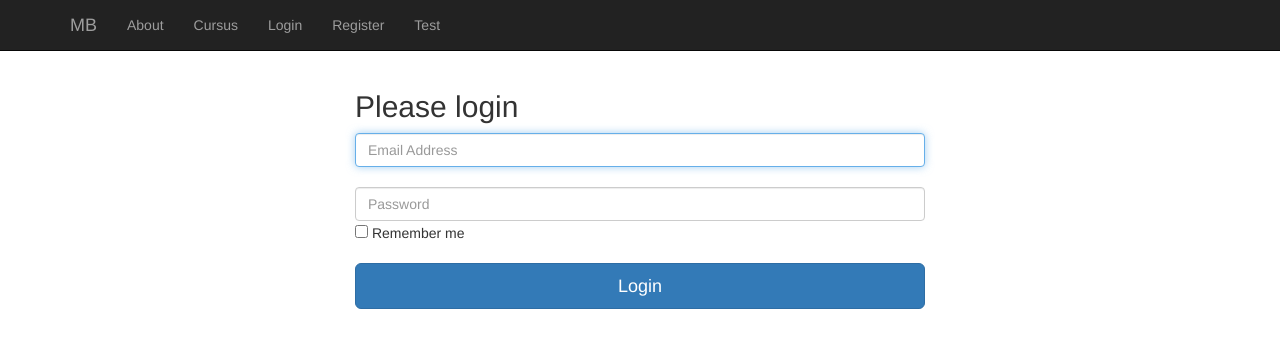
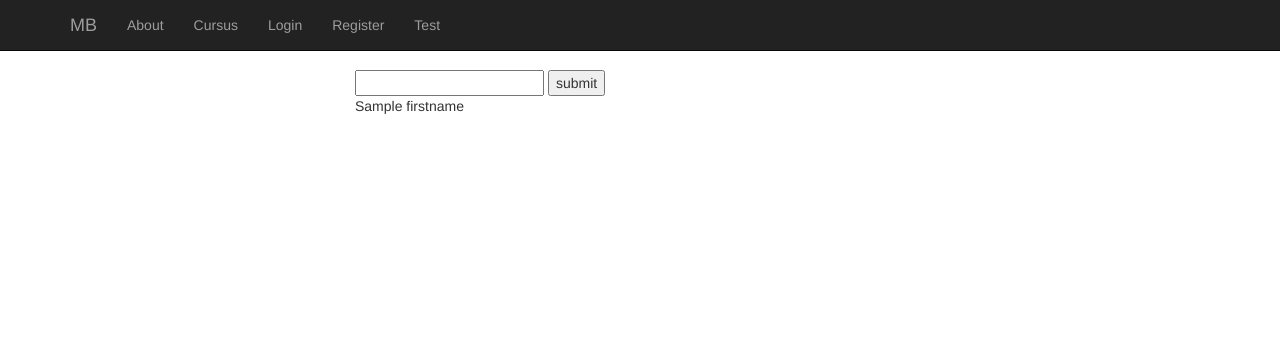
Before and after one commit to dennisslimmers/MonkeyBusiness, a Django app: template templates/login.html in a window 1280 px wide. Shown: the top 348 px of the page. Run offline with Django 3.2, Linux system fonts and the light colour scheme; the template is opened without the code that fills it: most values are stand-ins (such as "Sample title", 1, 10 or a date in 2020); some libraries are stand-ins or nearby versions.

Commit message:
Fix post

```diff
--- a/DjangoProjects/urls.py
+++ b/DjangoProjects/urls.py
@@ -12,4 +12,5 @@ urlpatterns = [
     url(r'^login/', TemplateView.as_view(template_name='login.html')),
     url(r'^register/', TemplateView.as_view(template_name='register.html')),
     url(r'^admin/', admin.site.urls),
+    url(r'^test1/',views.create)
 ]
--- a/templates/login.html
+++ b/templates/login.html
@@ -1,13 +1,11 @@
 {% extends "base.html" %}
 {% block content %}
   <div class="container" style="width: 600px">
-    <form class="form-signin" name="form" method="POST">
+    <form action="/test1/" method="post">
         {% csrf_token %}
-        <h2 class="form-signin-heading">Please login</h2>
-        <input type="text" class="form-control" name="username" placeholder="Email Address" required="" autofocus="" /><br>
-        <input type="password" class="form-control" name="password" placeholder="Password" required=""/>
-        <input type="checkbox" value="remember-me" id="rememberMe" name="rememberMe"> Remember me<br><br>
-        <button class="btn btn-lg btn-primary btn-block" type="submit">Login</button>
+        <input type="text" name="firstname">
+        <input type="submit" value="submit">
     </form>
+  <p>{{ firstname }}</p>
   </div>
 {% endblock content %}
```
Also changed, not shown: login/views.py (+9 -9 lines).
